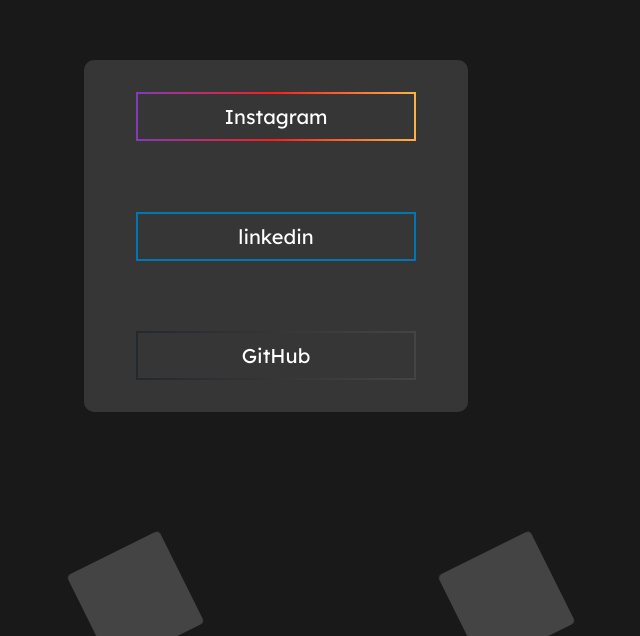
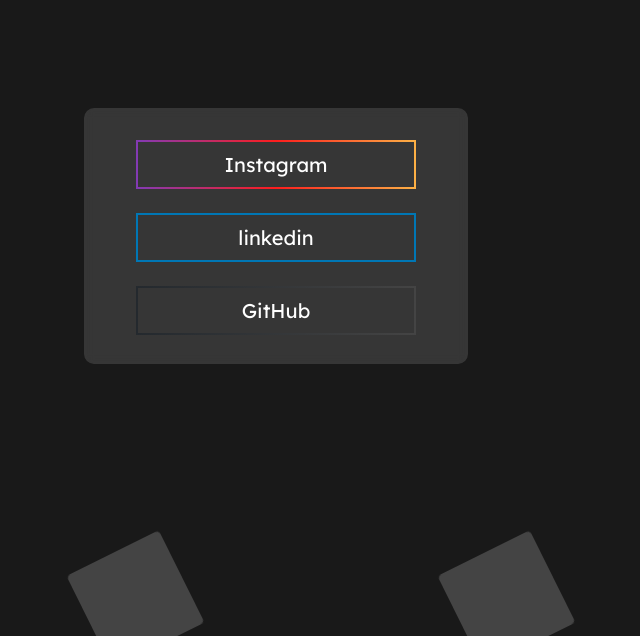
Before and after one commit to emersondev21/ELinks, a plain HTML site: page index.html in a window 1280 px wide. Shown: the part 164-800 px from the top of the page, without its empty margins (364-1004 px from the left). Drawn offline with nearby package versions, Linux system fonts and the light colour scheme.

Commit message:
Update style.css

```diff
--- a/style.css
+++ b/style.css
@@ -20,7 +20,7 @@
 
 .container{
   position: absolute;
-  height: 18rem;
+  height: 12rem;
   width: 20rem;
   padding: 2rem;
   display: flex;
```
